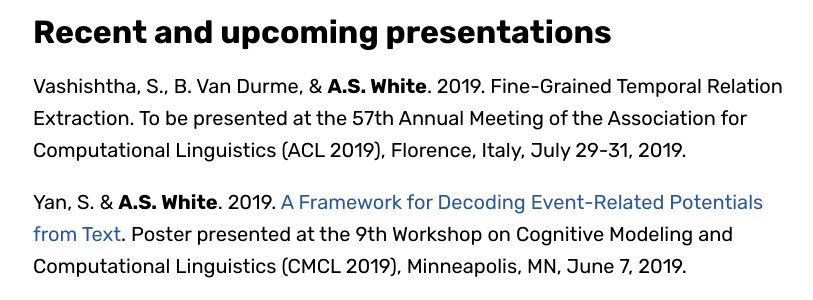
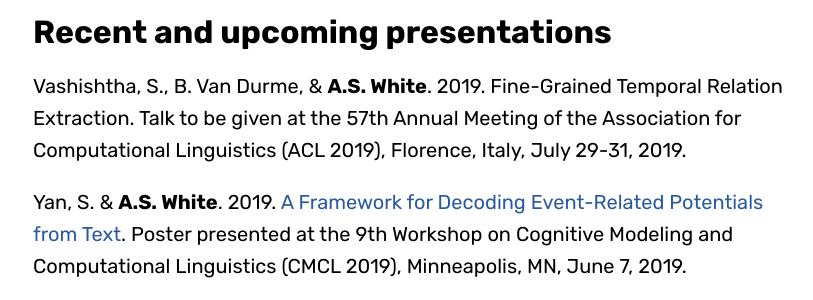
Before and after one commit to JIAXINGUY/aaronstevenwhite.github.io, a Jekyll site: the page built from index.md, in a window 1280 px wide and 900 px high, scrolled down 1327 px. Shown: the part 186-486 px from the top of the window, without its empty margins (223-1036 px from the left). Built offline with Jekyll 4.4.1, drawn with Linux system fonts in a browser that asks for light colours; some web fonts are replaced.

Commit message:
Updates temporal relations acl2019 talk

```diff
--- a/index.md
+++ b/index.md
@@ -34,7 +34,7 @@
 
 # Recent and upcoming presentations
 
-Vashishtha, S., B. Van Durme, & **A.S. White**. 2019. Fine-Grained Temporal Relation Extraction. To be presented at the 57th Annual Meeting of the Association for Computational Linguistics (ACL 2019), Florence, Italy, July 29-31, 2019.
+Vashishtha, S., B. Van Durme, & **A.S. White**. 2019. Fine-Grained Temporal Relation Extraction. Talk to be given at the 57th Annual Meeting of the Association for Computational Linguistics (ACL 2019), Florence, Italy, July 29-31, 2019.
 
 Yan, S. & **A.S. White**. 2019. [A Framework for Decoding Event-Related Potentials from Text](presentations/posters/yan_cmcl2019_poster.pdf). Poster presented at the 9th Workshop on Cognitive Modeling and Computational Linguistics (CMCL 2019), Minneapolis, MN, June 7, 2019.
 
```
